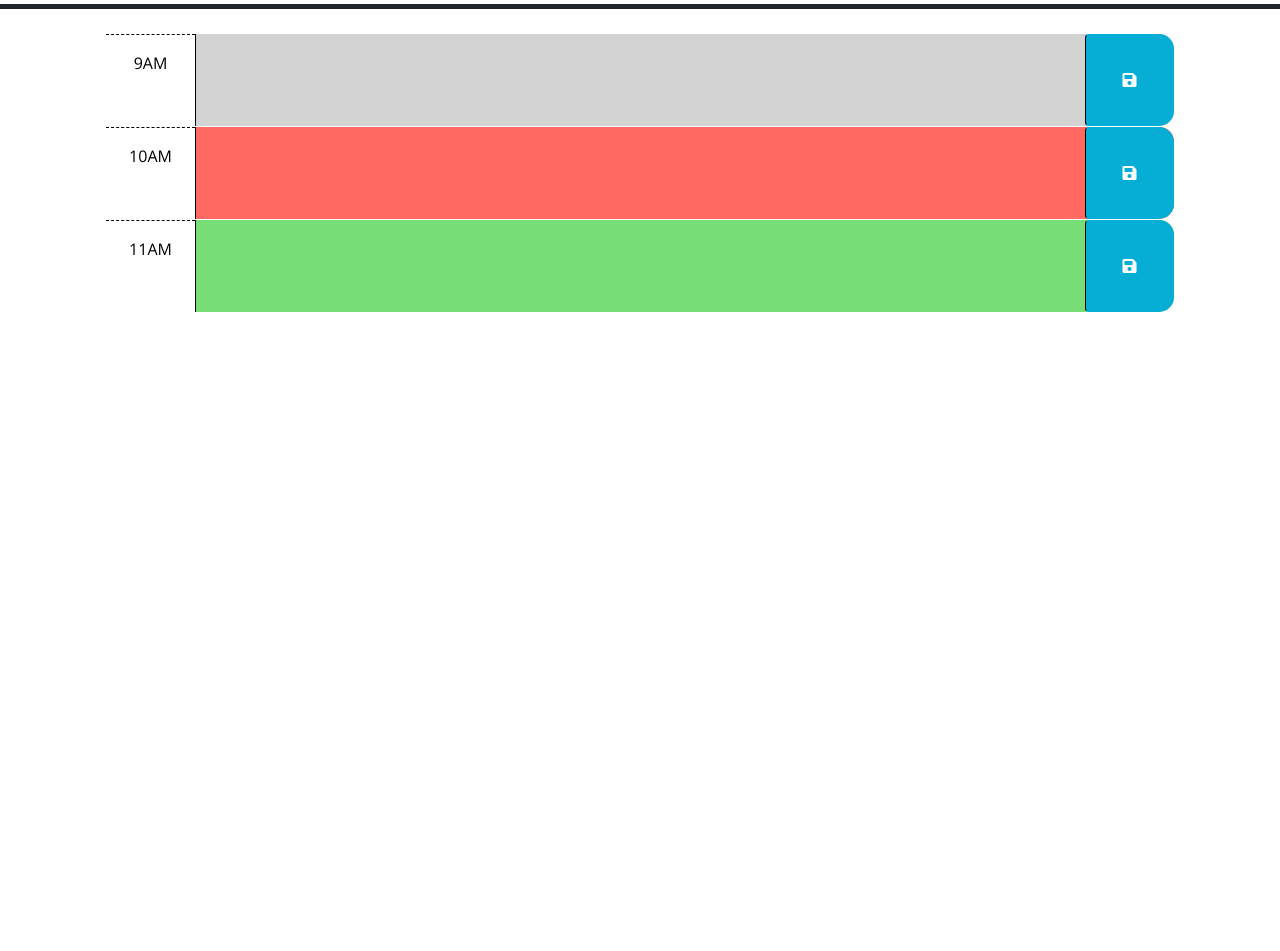
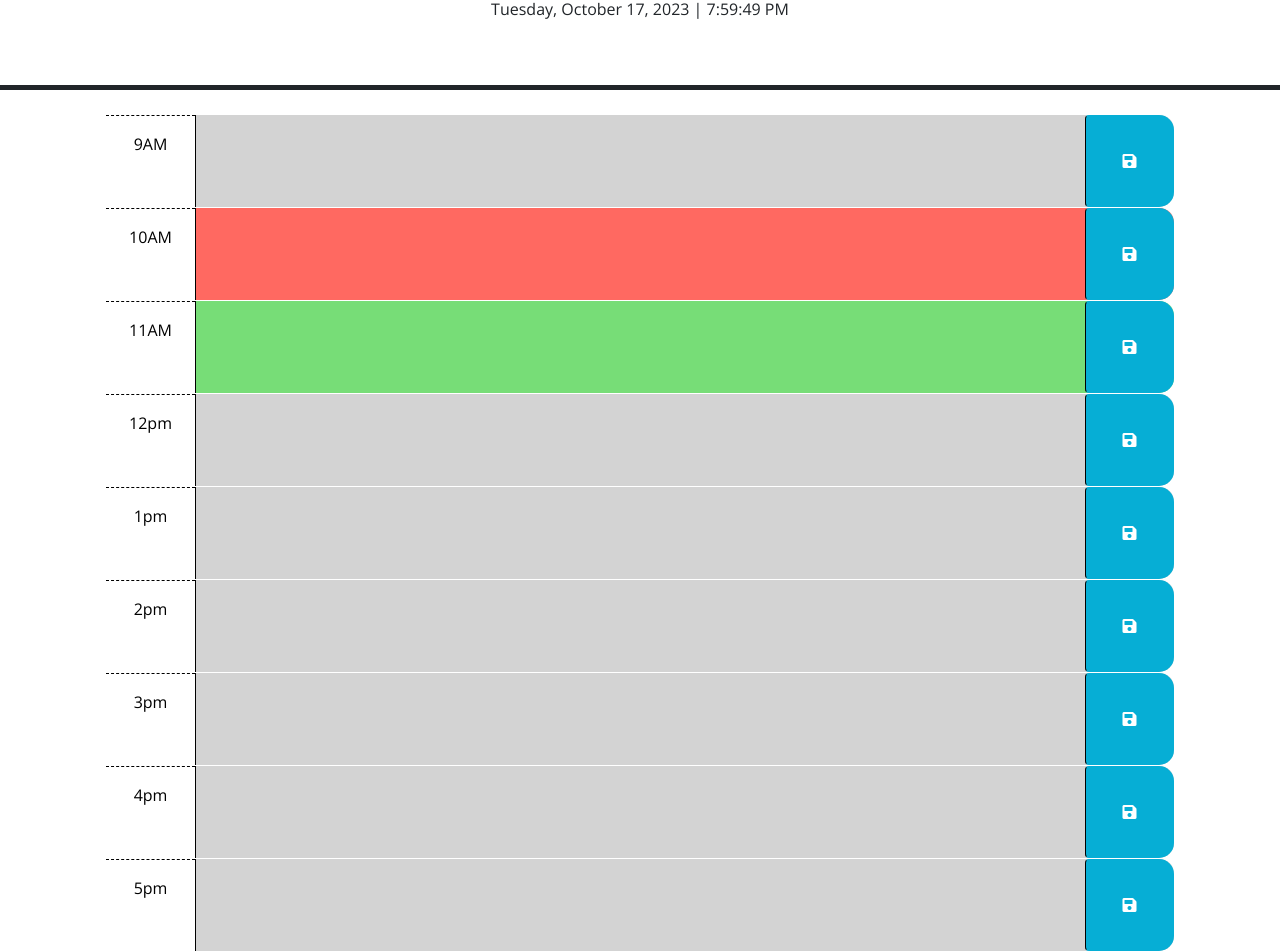
Before and after one commit to RaszeroT/work-day-scheduler-live-time, a plain HTML site: page index.html in a window 1280 px wide. Shown: the part 223-1174 px from the top of the page. Before the commit the page ends 800 px from the top, so only its background shows below. Drawn offline with nearby package versions, Linux system fonts and the light colour scheme; files that its build step writes are made by us from their sources.

Commit message:
created live date and time function. Updates on webpage live

```diff
--- a/assets/script.js
+++ b/assets/script.js
@@ -1,6 +1,31 @@
 // Wrap all code that interacts with the DOM in a call to jQuery to ensure that
 // the code isn't run until the browser has finished rendering all the elements
 // in the html.
+
+// set current date and time
+const currentDate = dayjs();
+const formattedDate = currentDate.format("dddd,MMMM,YYYY h:mm:ss a");
+console.log(formattedDate);
+
+// current time and date is being logged but not updated to webpage constantly?
+function liveTimeAndDate() {
+  // attach html elements
+  const dateEl = $("#date");
+  const timeEl = $("#time");
+  // link to local timezone
+  const currentDate = dayjs().format("dddd, MMMM D, YYYY");
+  const currentTime = dayjs().format("h:mm:ss A");
+  // create text to webpage
+  dateEl.text(currentDate);
+  timeEl.text(currentTime);
+  // check
+  console.log(liveTimeAndDate);
+}
+// set interval attaches live and date but incorrect time? GMT? -- corrected, needed to be linked again to local timezone
+setInterval(liveTimeAndDate, 1000);
+
+//link current date and time to html id to show on webpage
+
 $(function () {
   // TODO: Add a listener for click events on the save button. This code should
   // use the id in the containing time-block as a key to save the user input in
--- a/index.html
+++ b/index.html
@@ -8,26 +8,36 @@
       rel="stylesheet"
       href="https://cdn.jsdelivr.net/npm/bootstrap@5.1.3/dist/css/bootstrap.min.css"
     />
+
     <link
       rel="stylesheet"
       href="https://use.fontawesome.com/releases/v5.8.1/css/all.css"
       integrity="sha384-50oBUHEmvpQ+1lW4y57PTFmhCaXp0ML5d60M1M7uH2+nqUivzIebhndOJK28anvf"
       crossorigin="anonymous"
     />
+
     <link
       href="https://fonts.googleapis.com/css?family=Open+Sans&display=swap"
       rel="stylesheet"
     />
-    <link rel="stylesheet" href="style.css" />
+
+    <link rel="stylesheet" href="./assets/style.css" />
     <title>Work Day Scheduler</title>
   </head>
 
   <body>
+    <!-- header -->
     <header class="p-5 mb-4 border-5 border-bottom border-dark text-center">
       <h1 class="display-3">Work Day Scheduler</h1>
       <p class="lead">A simple calendar app for scheduling your work day</p>
       <p id="currentDay" class="lead"></p>
+
+      <!-- div for live date and time -->
+      <h3>Current Date & Time:</h3>
+      <p><span id="date"></span> | <span id="time"></span></p>
     </header>
+
+
     <div class="container-lg px-5">
       <!-- Use class for "past", "present", and "future" to apply styles to the
         time-block divs accordingly. The javascript will need to do this by
@@ -40,31 +50,80 @@
         -->
 
       <!-- Example of a past time block. The "past" class adds a gray background color. -->
-      <div id="hour-9" class="row time-block past">
+
+      <section id="hour-9" class="row time-block past">
         <div class="col-2 col-md-1 hour text-center py-3">9AM</div>
         <textarea class="col-8 col-md-10 description" rows="3"> </textarea>
         <button class="btn saveBtn col-2 col-md-1" aria-label="save">
           <i class="fas fa-save" aria-hidden="true"></i>
         </button>
-      </div>
+      </section>
 
       <!-- Example of a a present time block. The "present" class adds a red background color. -->
-      <div id="hour-10" class="row time-block present">
+      <section id="hour-10" class="row time-block present">
         <div class="col-2 col-md-1 hour text-center py-3">10AM</div>
         <textarea class="col-8 col-md-10 description" rows="3"> </textarea>
         <button class="btn saveBtn col-2 col-md-1" aria-label="save">
           <i class="fas fa-save" aria-hidden="true"></i>
         </button>
-      </div>
+      </section>
 
       <!-- Example of a future time block. The "future" class adds a green background color. -->
-      <div id="hour-11" class="row time-block future">
+      <section id="hour-11" class="row time-block future">
         <div class="col-2 col-md-1 hour text-center py-3">11AM</div>
         <textarea class="col-8 col-md-10 description" rows="3"> </textarea>
         <button class="btn saveBtn col-2 col-md-1" aria-label="save">
           <i class="fas fa-save" aria-hidden="true"></i>
         </button>
-      </div>
+      </section>
+
+      <section id="hour-9" class="row time-block past">
+        <div class="col-2 col-md-1 hour text-center py-3">12pm</div>
+        <textarea class="col-8 col-md-10 description" rows="3"> </textarea>
+        <button class="btn saveBtn col-2 col-md-1" aria-label="save">
+          <i class="fas fa-save" aria-hidden="true"></i>
+        </button>
+      </section>
+
+      <section id="hour-9" class="row time-block past">
+        <div class="col-2 col-md-1 hour text-center py-3">1pm</div>
+        <textarea class="col-8 col-md-10 description" rows="3"> </textarea>
+        <button class="btn saveBtn col-2 col-md-1" aria-label="save">
+          <i class="fas fa-save" aria-hidden="true"></i>
+        </button>
+      </section>
+
+      <section id="hour-9" class="row time-block past">
+        <div class="col-2 col-md-1 hour text-center py-3">2pm</div>
+        <textarea class="col-8 col-md-10 description" rows="3"> </textarea>
+        <button class="btn saveBtn col-2 col-md-1" aria-label="save">
+          <i class="fas fa-save" aria-hidden="true"></i>
+        </button>
+      </section>
+
+      <section id="hour-9" class="row time-block past">
+        <div class="col-2 col-md-1 hour text-center py-3">3pm</div>
+        <textarea class="col-8 col-md-10 description" rows="3"> </textarea>
+        <button class="btn saveBtn col-2 col-md-1" aria-label="save">
+          <i class="fas fa-save" aria-hidden="true"></i>
+        </button>
+      </section>
+
+      <section id="hour-9" class="row time-block past">
+        <div class="col-2 col-md-1 hour text-center py-3">4pm</div>
+        <textarea class="col-8 col-md-10 description" rows="3"> </textarea>
+        <button class="btn saveBtn col-2 col-md-1" aria-label="save">
+          <i class="fas fa-save" aria-hidden="true"></i>
+        </button>
+      </section>
+
+      <section id="hour-9" class="row time-block past">
+        <div class="col-2 col-md-1 hour text-center py-3">5pm</div>
+        <textarea class="col-8 col-md-10 description" rows="3"> </textarea>
+        <button class="btn saveBtn col-2 col-md-1" aria-label="save">
+          <i class="fas fa-save" aria-hidden="true"></i>
+        </button>
+      </section>
 
     <script src="https://code.jquery.com/jquery-3.4.1.min.js"></script>
     <script
@@ -73,6 +132,6 @@
       crossorigin="anonymous"
     ></script>
 
-    <script src="script.js"></script>
+    <script src="./assets/script.js"></script>
   </body>
 </html>
```
Also changed, not shown: assets/style.css (line endings or trailing spaces).
